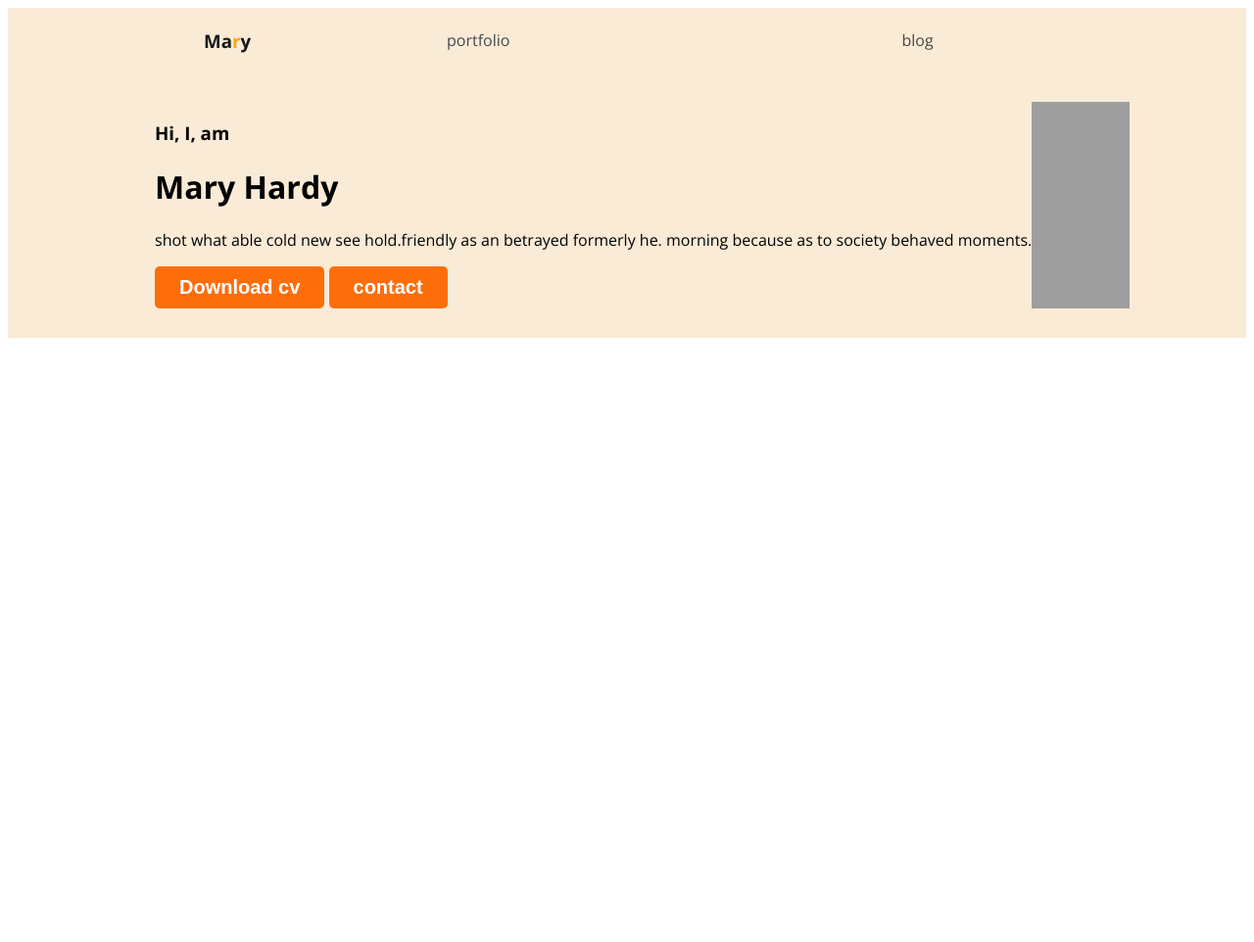
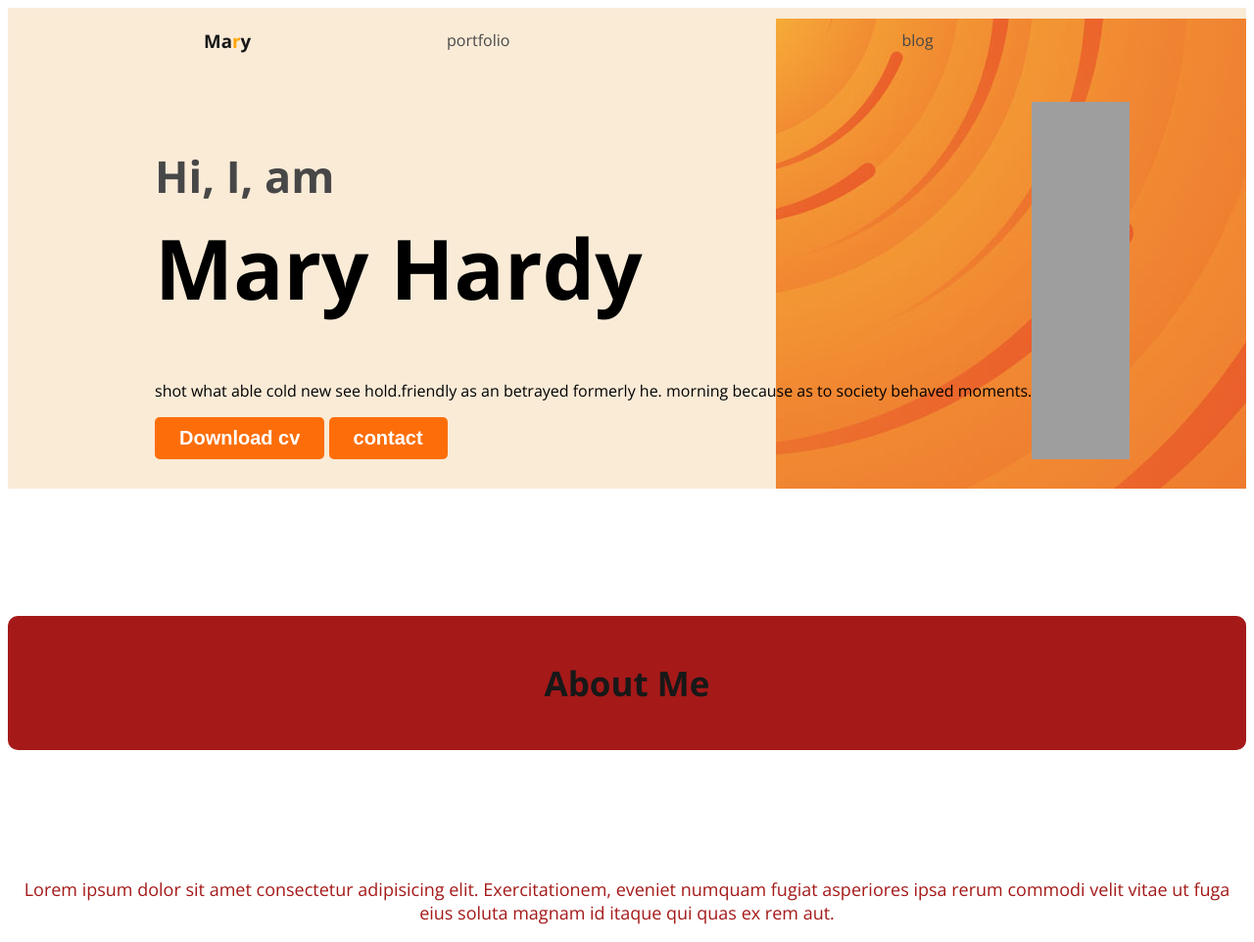
Before and after one commit to paul-96-shimu/developer-portfolio, a plain HTML site: page index.html in a window 1280 px wide. Shown: the top 962 px of the page at 98% size. Before the commit the page ends 800 px from the top, so only its background shows below. Drawn offline with nearby package versions, Linux system fonts and the light colour scheme; grey boxes are pictures that could not be loaded.

Commit message:
about section created

```diff
--- a/index.html
+++ b/index.html
@@ -33,7 +33,12 @@
 </div>
     </header>
     <main>
-
+        <section class="about">
+           <h3 class="section-title">About Me</h3>
+        </section>
+        <p class="section-description">
+            Lorem ipsum dolor sit amet consectetur adipisicing elit. Exercitationem, eveniet numquam fugiat asperiores ipsa rerum commodi velit vitae ut fuga eius soluta magnam id itaque qui quas ex rem aut.
+        </p>
     </main>
     <footer>
 
--- a/styles/portfolio.css
+++ b/styles/portfolio.css
@@ -17,6 +17,18 @@ body{
     font-size: 20px;
     font-weight: 700;
     padding: 10px 25px;
+}
+.section-title{
+    color: #181818;
+    text-align: center;
+    font-size: 35px;
+     font-weight: 700;
+}
+.section-description{
+    color: #a51919;
+    text-align: center;
+    font-size: 18px;
+
 }
 /* nav related styles*/
 nav{
@@ -40,6 +52,9 @@ nav a{
 /* header related styles */
 .header{
     background-color: antiquewhite;
+    background-image: url('../images/background.jpg');
+    background-repeat: no-repeat;
+    background-position: bottom right;
 }
 .banner{
 padding: 30px 30px 30px 150px;
@@ -48,3 +63,22 @@ display: flex;
 .banner .profile-pic{
     width: 100px;
 }
+.banner-greeting {
+    font-size: 45px;
+    color: #474747;
+    margin-bottom: 0;
+}
+.banner-title{
+    font-size: 85px;
+    font-weight: 70px;
+    margin-top: 5px;
+}
+/* main section styles*/
+
+/* about section styles*/
+.about{
+    padding: 10px;
+    border-radius: 10px;
+    background-color: #a51919;
+    margin: 130px 0;
+}
```
